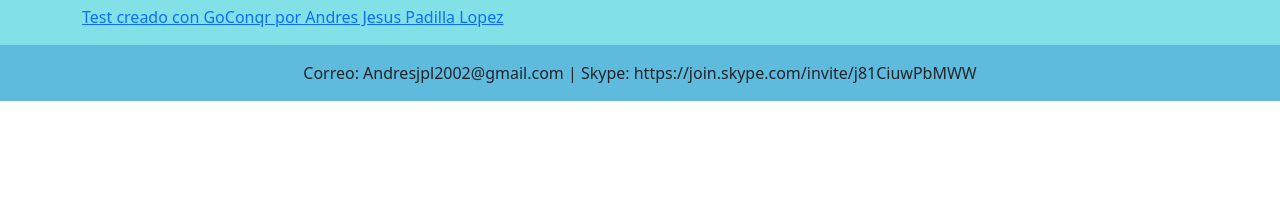
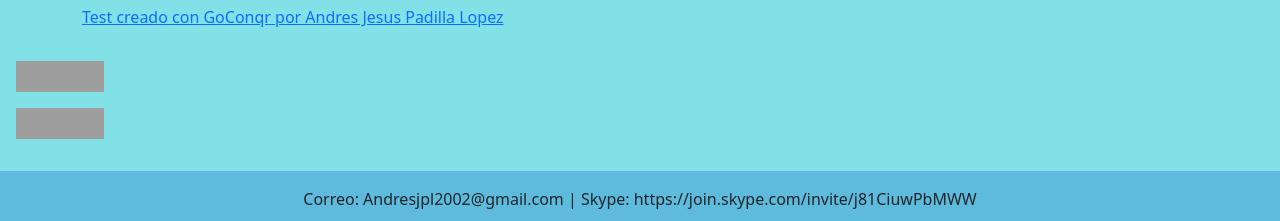
Before and after one commit to AndresJPL2002/DSW-AndresPadilla, a plain HTML site: page fase4/evaluacion1.html in a window 1280 px wide. Shown: the part 915-1136 px from the top of the page. Before the commit the page ends 1016 px from the top, so only its background shows below. Drawn offline with nearby package versions, Linux system fonts and the light colour scheme; grey boxes are pictures that could not be loaded.

Commit message:
Version 5

```diff
--- a/fase4/evaluacion1.html
+++ b/fase4/evaluacion1.html
@@ -113,6 +113,22 @@
                 </div>
             </section>
     </div>
+    <div class="w-100 p-3" style="background-color: rgb(130, 225, 230);">
+        <p>
+            <a href="https://jigsaw.w3.org/css-validator/check/referer">
+                <img style="border:0;width:88px;height:31px" src="https://jigsaw.w3.org/css-validator/images/vcss"
+                    alt="¡CSS Válido!" />
+            </a>
+        </p>
+        <p>
+            <a href="https://jigsaw.w3.org/css-validator/check/referer">
+                <img style="border:0;width:88px;height:31px"
+                    src="https://jigsaw.w3.org/css-validator/images/vcss-blue"
+                    alt="¡CSS Válido!" />
+            </a>
+        </p>
+    </div>
+
     <!-- Grid container -->
 
     <!-- Copyright -->
```
Also changed, not shown: fase2/design.html (+1 -1 lines), fase3/Aprendizaje1.html (+1 -1 lines), fase3/Aprendizaje2.html (+1 -1 lines), fase3/Autor.html (+1 -1 lines), fase3/Recursos1.html (+1 -1 lines), fase3/Recursos2.html (+1 -1 lines), fase3/Tema1.html (+1 -1 lines), fase3/Tema2.html (+1 -1 lines), fase3/index.html (+1 -1 lines), fase4/Aprendizaje1.html (+1 -1 lines), fase4/Aprendizaje2.html (+1 -1 lines), fase4/Autor.html (+1 -1 lines), fase4/Recursos1.html (+1 -1 lines), fase4/Recursos2.html (+1 -1 lines), 5 more files.
